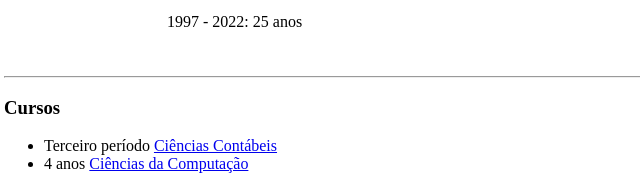
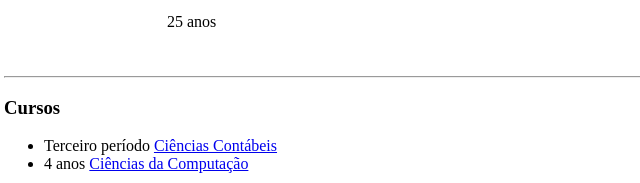
Before and after one commit to rafaelvilaveras/UdemyLesson, a plain HTML site: page index.html in a window 1280 px wide. Shown: the part 218-401 px from the top of the page, 4-644 px from the left. Drawn offline with Linux system fonts and the light colour scheme.

Commit message:
Mudança simples na idade

```diff
--- a/index.html
+++ b/index.html
@@ -12,7 +12,7 @@
                     <h1> VilaVeras </h1>
                     <p><em>Estudando frontend e contabilidade.<br>Ciências Contábeis<br>Universidade Federal do Piauí - <strong>UFPI</strong><br>Teresina, PI</em></p>
                     <p>Aprendendo frontend através de um curso no Udemy!</p>
-                    <p>1997 - 2022: 25 anos</p>
+                    <p>25 anos</p>
                 </td>
             </tr>
         </table>
```
